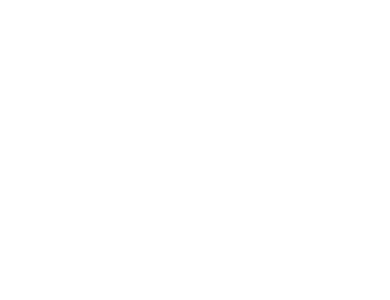
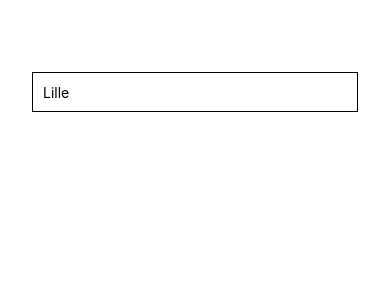
Before and after one commit to AlexyCatelle/MaMeteo, a React Native app: screen / in a window 390 px wide. Shown: the top 300 px of the page. Built offline with nearby package versions, Linux system fonts and the light colour scheme.

Commit message:
search set ok

```diff
--- a/App.js
+++ b/App.js
@@ -2,12 +2,12 @@
 import React from 'react';
 import { StyleSheet, Text, View } from 'react-native';
 import About from './components/about';
-import Home from './components/Search';
+import Search from './components/Search';
 
 export default function App() {
   return (
-    <View style={styles.container}>
-      <Home/>
+    <View style={styles.searchContainer}>
+      <Search />
       <StatusBar style="auto" />
     </View>
   );
@@ -20,4 +20,8 @@
     alignItems: 'center',
     justifyContent: 'center',
   },
+  searchContainer: {
+    marginHorizontal:20,
+    marginVertical:60,
+  }
 });
--- a/components/Search.js
+++ b/components/Search.js
@@ -1,30 +1,28 @@
 import React from "react";
 import { SafeAreaView, StyleSheet, TextInput } from 'react-native';
 
-export default class Home extends React.Component {
+export default class Search extends React.Component {
 
+    constructor(props) {
+        super(props);
+        this.state = {
+            city: 'Lille'
+        };
+    };
+
+    setCity(city) {
+        this.setState({city})
+    };
     render() {
-        const TextInputExample = () => {
-            const [text, onChangeText] = React.useState('Useless Text');
-            const [number, onChangeNumber] = React.useState('');
-
         return (
             <SafeAreaView>
                 <TextInput
                     style={styles.input}
-                        onChangeText={onChangeText}
-                        value={text}
-                    />
-                    <TextInput
-                        style={styles.input}
-                        onChangeText={onChangeNumber}
-                        value={number}
-                        placeholder="useless placeholder"
-                        keyboardType="numeric"
+                    value={this.state.city}
+                    onChangeText={(text) => this.setCity(text)}
                 />
             </SafeAreaView>
         );
-        };
     };
 };
 
--- a/components/about.js
+++ b/components/about.js
@@ -1,5 +1,5 @@
 import React from "react";
-import { View, Text, StyleSheet, ActivityIndicator } from 'react-native';
+import { View, Text, StyleSheet} from 'react-native';
 
 export default class About extends React.Component {
 
@@ -8,7 +8,7 @@
             <View style={style.view}>
                 <Text style={style.title}> A propos de moi</Text>
                 <Text>1989 era Selena Gomez you need to calm down artist twang Target Exclusive Nashville cottagecore critics Lover Fest Woulda Shoulda Coulda bonus live Grammy Selena Gomez All Too Well piano back catalogue tracklist Blank Space snake I knew you were trouble stadium karma is a cat album evermore I knew you were trouble era Speak Now</Text>
-                <ActivityIndicator style={style.view} color="FF0000" size="large" animating={true} />
+
             </View>
         )
     };
```
Lines whose indentation alone changed are shown as unchanged.
